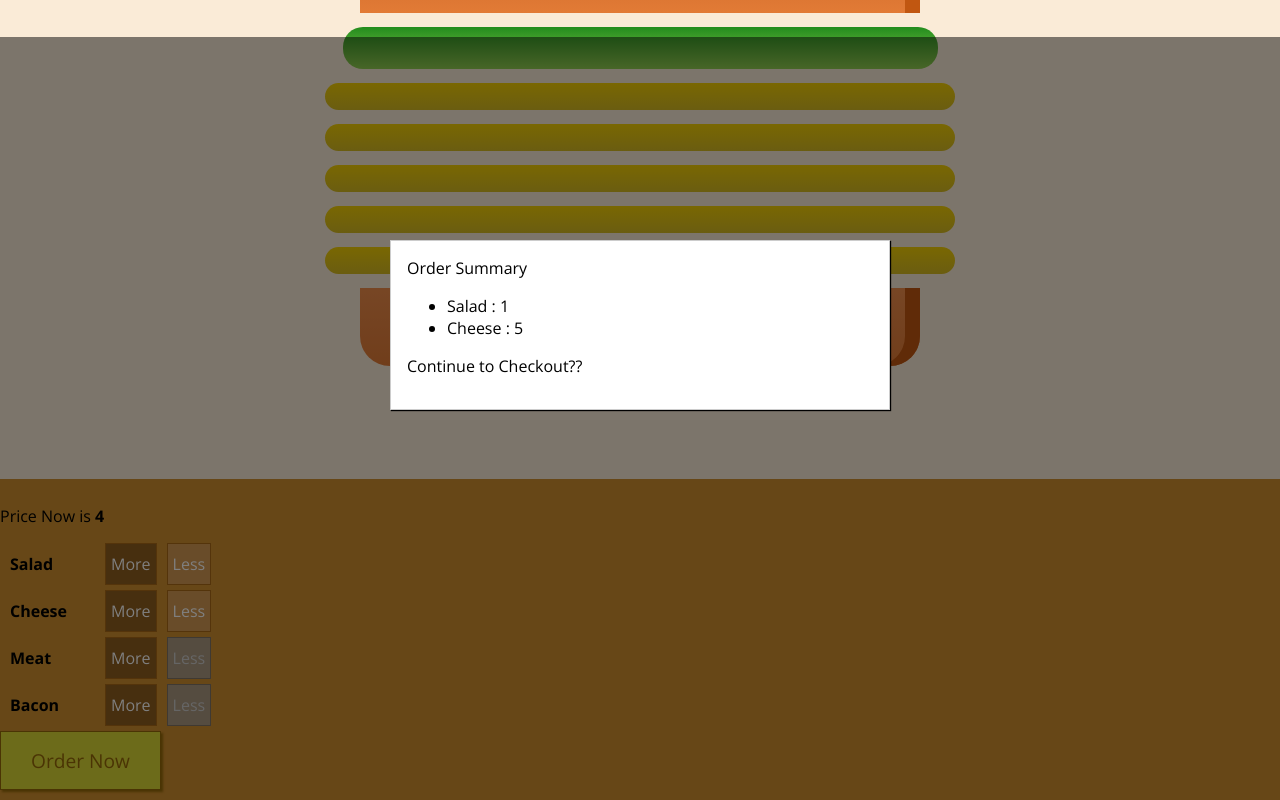
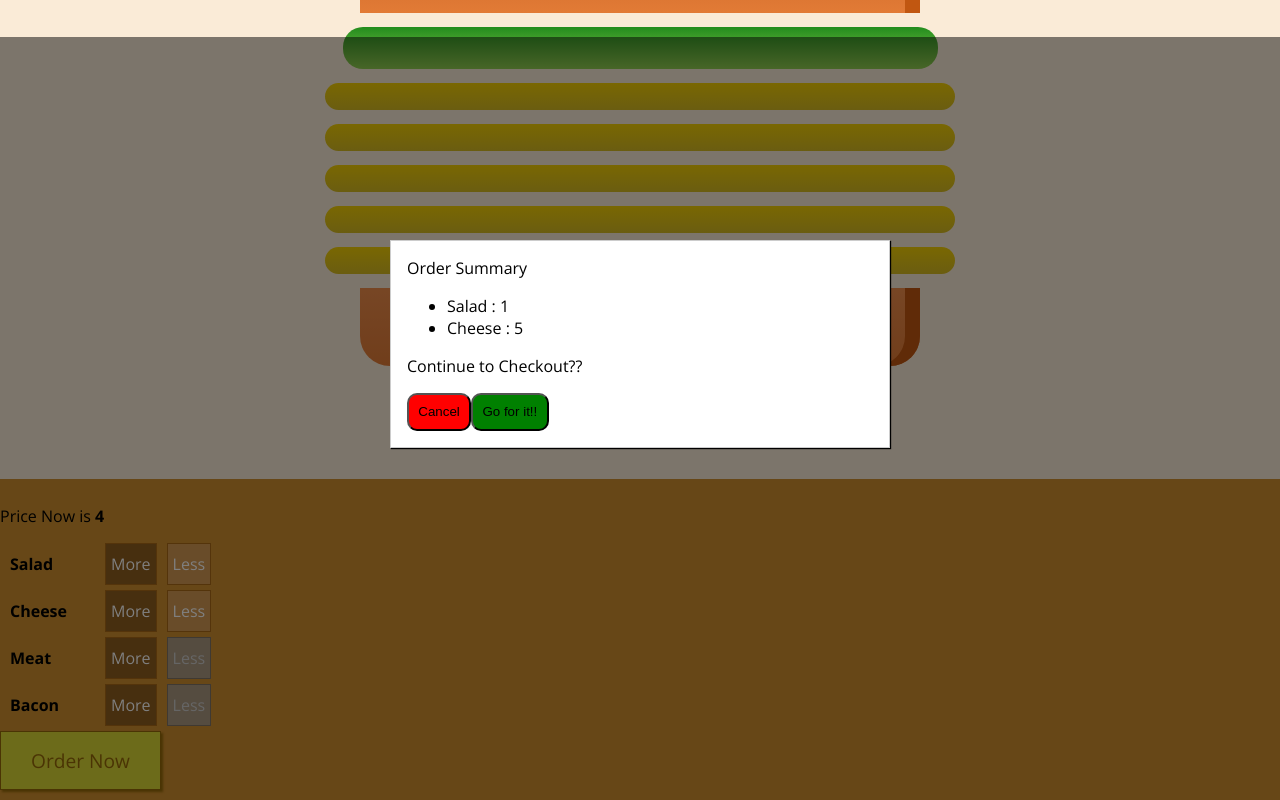
Before and after one commit to karthiks/build-a-burger, a React (Create React App) app: page / in a window 1280 px wide. Both pictures are taken after a click on the button "Order Now". Shown: the part 158-958 px from the top of the page. Built offline with nearby package versions, Linux system fonts and the light colour scheme.

Commit message:
Added custom buttons to ordernow modal

```diff
--- a/src/stateful/burgerBuilder.js
+++ b/src/stateful/burgerBuilder.js
@@ -56,6 +56,10 @@ class BurgerBuilder extends Component {
         });
     }
 
+    checkout = () => {
+        alert("Checking out...");
+    }
+
     render() {
         const visibility = this.state.orderNow ? "visible" : "hidden";
         return (
@@ -64,7 +68,10 @@ class BurgerBuilder extends Component {
                     style={{ visibility: visibility}}
                     orderNow={this.state.orderNow}
                     cancelOrder={this.cancelOrder}>
-                        <OrderSummary ingredients={this.state.ingredients}/>
+                        <OrderSummary
+                            ingredients={this.state.ingredients}
+                            checkout={this.checkout}
+                            cancelOrder={this.cancelOrder}/>
                 </Modal>
                 <Burger ingredients={this.state.ingredients} />
                 <IngredientsMenu
--- a/src/stateless/orderSummary.js
+++ b/src/stateless/orderSummary.js
@@ -1,5 +1,6 @@
 import React from 'react';
 import Aux from "../hoc/aux";
+import Button from './utils/button';
 
 const OrderSummary = (props) => {
     let ingredients = [];
@@ -16,6 +17,8 @@ const OrderSummary = (props) => {
                 {ingredients}
             </ul>
             <p>Continue to Checkout??</p>
+            <Button buttonType="Danger" clicked={props.cancelOrder}>Cancel</Button>
+            <Button buttonType="Success" clicked={props.checkout}>Go for it!!</Button>
         </Aux>
     );
 };
--- a/src/stateless/utils/backdrop.js
+++ b/src/stateless/utils/backdrop.js
@@ -3,12 +3,10 @@ import classes from "./backdrop.module.css";
 import PropTypes from 'prop-types';
 
 const Backdrop = (props) => {
-    console.log(props.show);
     let content = null;
     if(props.show) {
         content = <div onClick={props.cancel} className={classes.Backdrop}></div>;
     }
-    console.log(content);
     return content;
 }
 
--- /dev/null
+++ b/src/stateless/utils/button.js
@@ -0,0 +1,25 @@
+import React from 'react';
+import classes from './button.module.css';
+import PropTypes from 'prop-types';
+
+const Button = (props) => {
+    return (
+        <button
+            disabled={props.disabled}
+            className={[classes.Button, classes[props.buttonType]].join(' ')}
+            onClick={props.clicked}
+        >
+            {props.children}
+        </button>
+    )
+}
+
+Button.defaultProps ={
+    buttonType: "Normal"
+}
+
+Button.propTypes = {
+    buttonType: PropTypes.oneOf(["Normal", "Success", "Danger"]),
+    clicked: PropTypes.func.isRequired
+}
+export default Button
--- /dev/null
+++ b/src/stateless/utils/button.module.css
@@ -0,0 +1,14 @@
+.Button {
+  cursor: pointer;
+  border-radius: 10px;
+  padding: 2%;
+}
+.Normal {
+  background: cornflowerblue;
+}
+.Success {
+  background: green;
+}
+.Danger {
+  background: red;
+}
```
